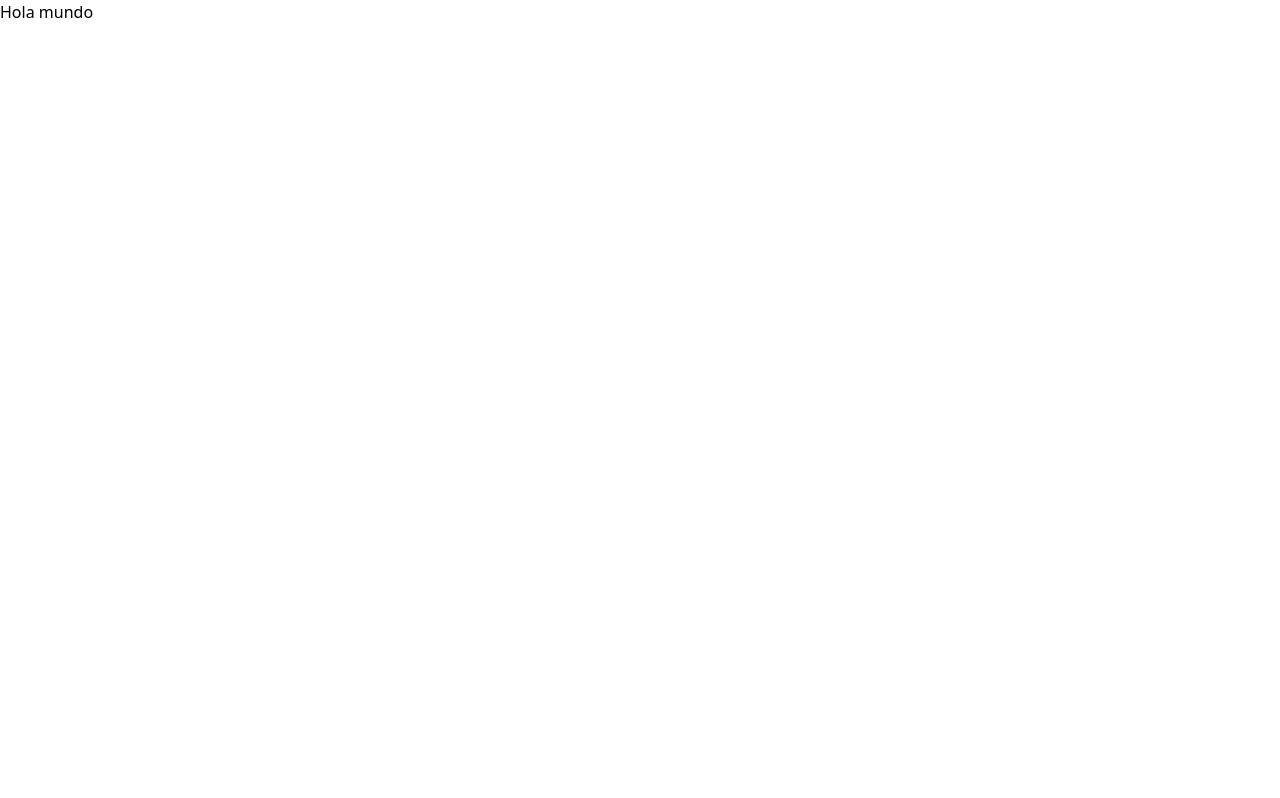
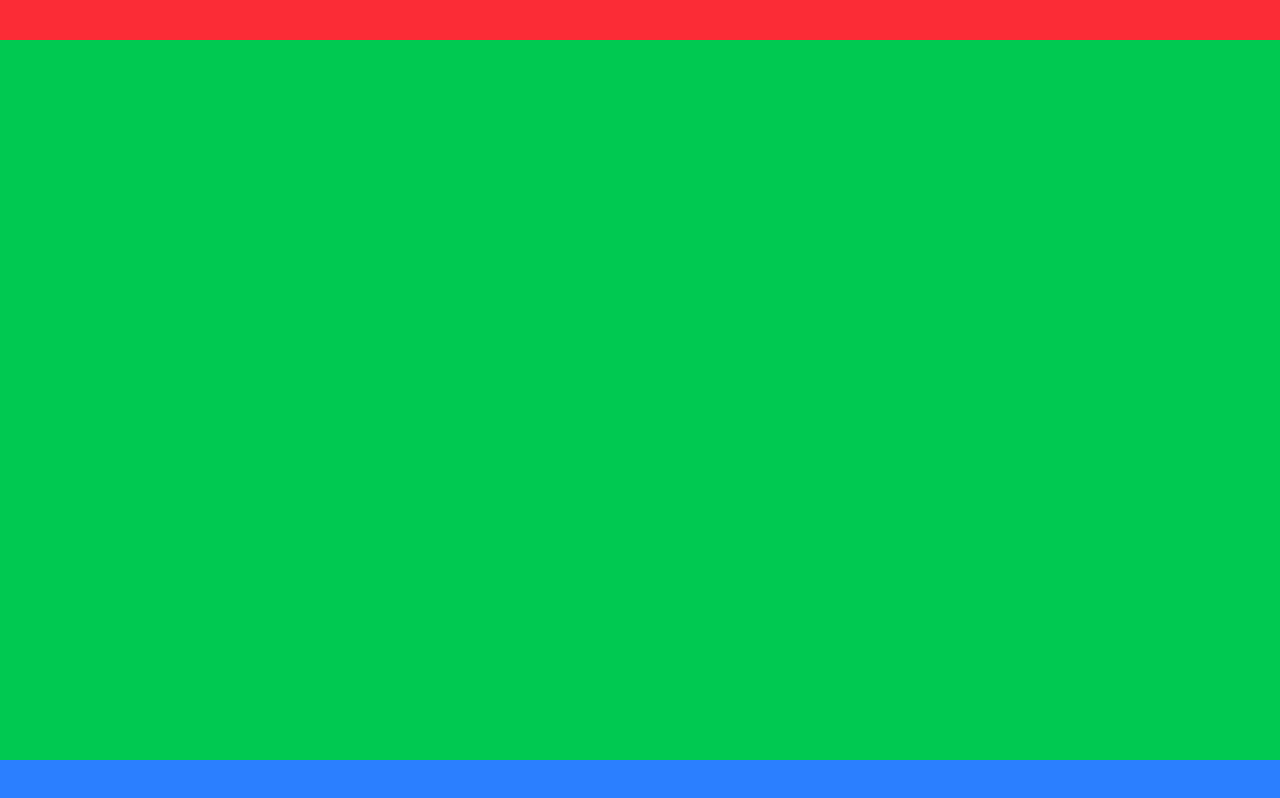
Before and after one commit to IyotoI/chat_my_del_front, a React app: page / in a window 1280 px wide. Built offline with nearby package versions, Linux system fonts and the light colour scheme; the HTML template or start-up script is replaced by a standard one.

Commit message:
Building the chat framework

```diff
--- a/src/App.jsx
+++ b/src/App.jsx
@@ -1,5 +1,14 @@
 const App = () => {
-  return <h1>Hola mundo</h1>;
+  return (
+    <div className="flex flex-col h-screen">
+      {/* Parte superior - chat */}
+      <div className="p-5 bg-red-500"></div>
+      {/* Conversacion - chat */}
+      <div className="flex-1 bg-green-500"></div>
+      {/* Parte inferior - chat */}
+      <div className="p-5 bg-blue-500"></div>
+    </div>
+  );
 };
 
 export default App;
```
